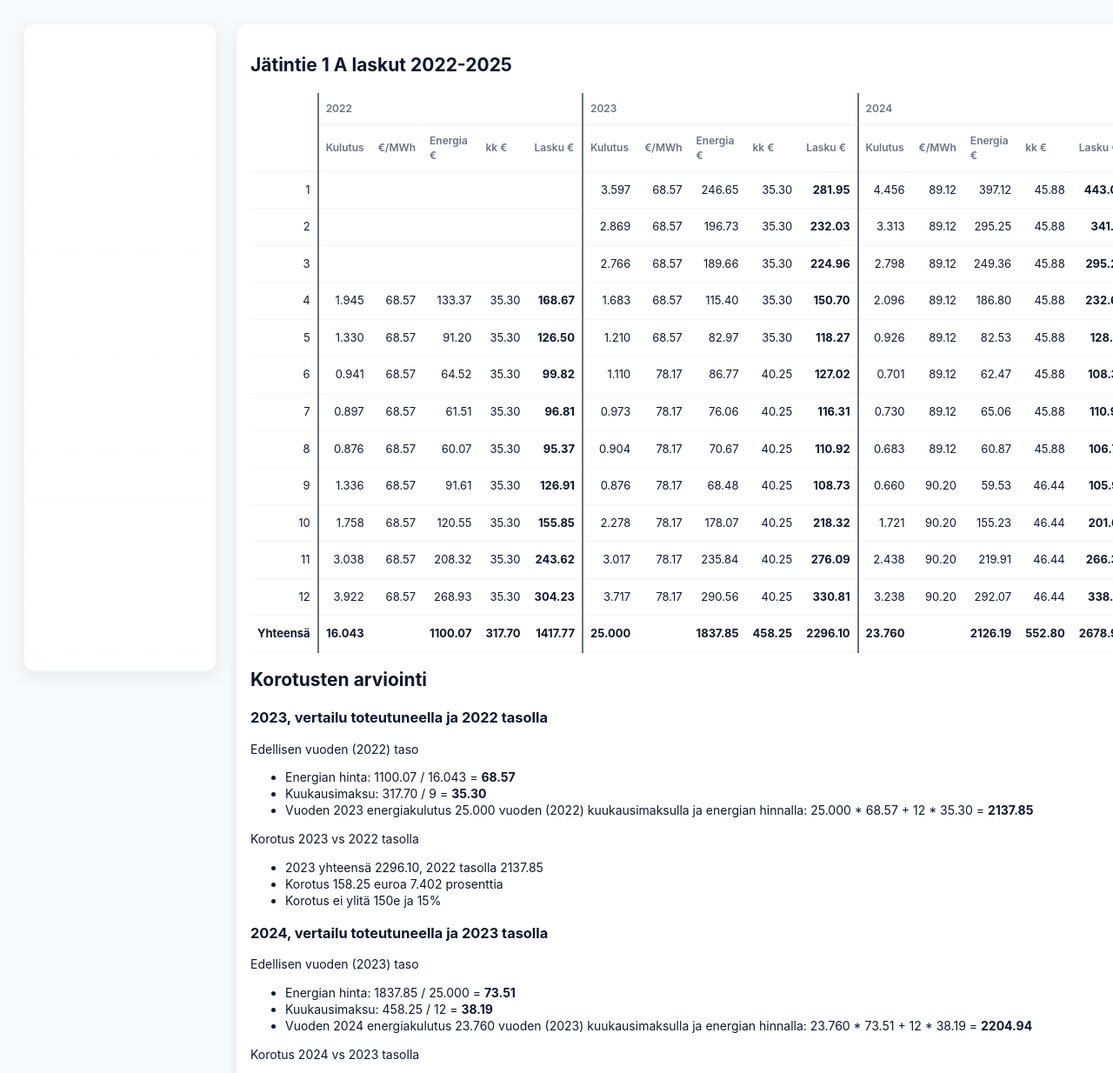
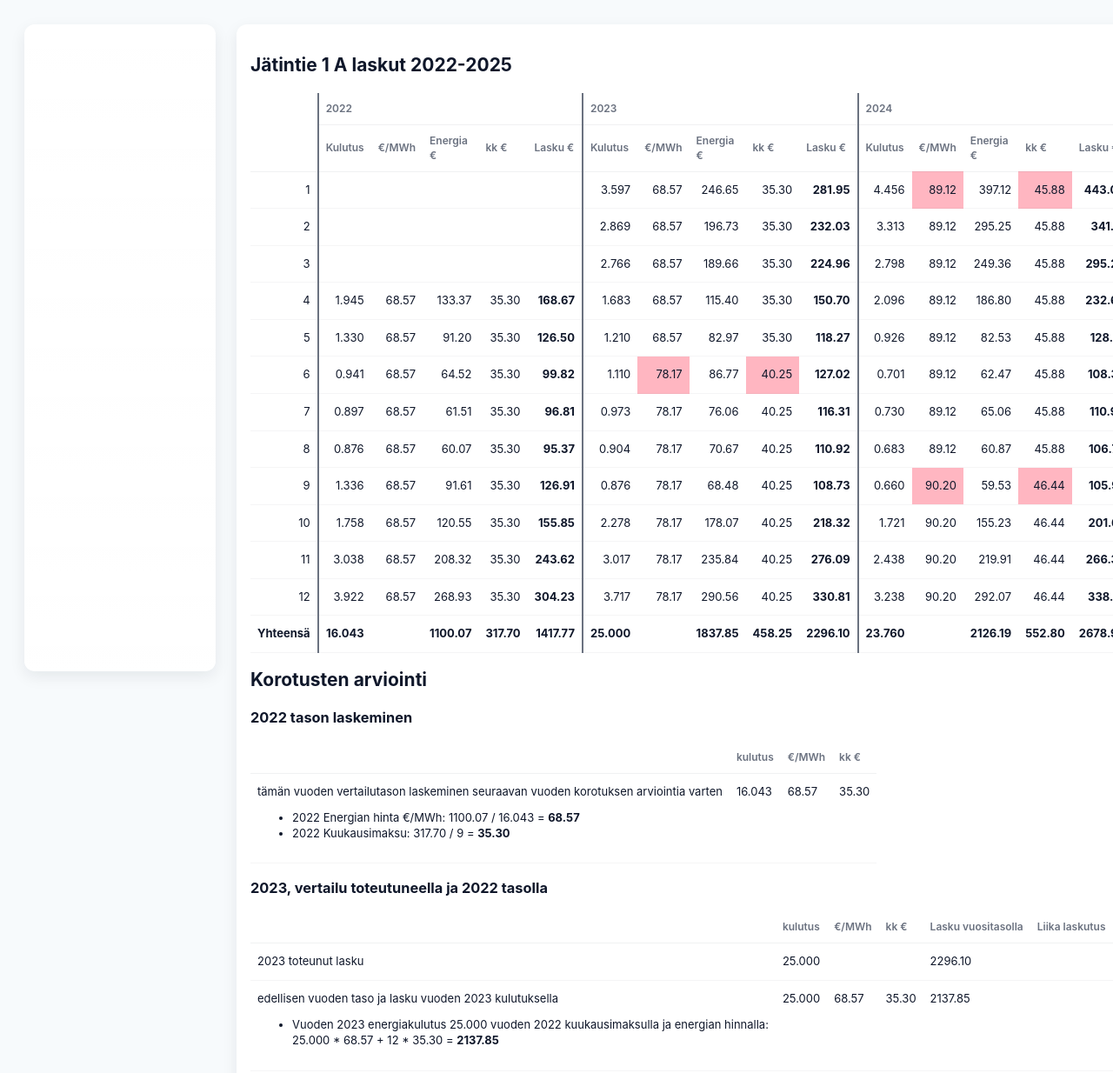
Before and after one commit to mikko-apo/kotibudjetti, a website: page docs/index.html in a window 1280 px wide. Shown: the top 1234 px of the page at 87% size. Drawn offline with Linux system fonts and the light colour scheme.

Commit message:
kaukolampo: improved year comparison ui

```diff
--- a/docs/index.html
+++ b/docs/index.html
@@ -238,7 +238,6 @@
         td {
             padding: 12px 8px;
             border-bottom: 1px solid rgba(15, 23, 42, 0.04);
-            vertical-align: middle
         }
 
         .amount {
--- a/docs/kotibudjetti.js
+++ b/docs/kotibudjetti.js
@@ -955,135 +955,9 @@
   var createState = defaultContext.createState.bind(defaultContext);
   var createForm = defaultContext.createForm.bind(defaultContext);
 
-  // ../ki-frame/src/component.ts
-  var SAFE_TEXT_TAGS = /* @__PURE__ */ new Set([
-    // Core text
-    "DIV",
-    "SPAN",
-    "P",
-    // Headings
-    "H1",
-    "H2",
-    "H3",
-    "H4",
-    "H5",
-    "H6",
-    // Inline
-    "A",
-    "STRONG",
-    "EM",
-    "CODE",
-    "PRE",
-    // Lists
-    "LI",
-    "DT",
-    "DD",
-    // Tables (cell-level only)
-    "TD",
-    "TH",
-    "CAPTION",
-    // Semantic containers
-    "SECTION",
-    "ARTICLE",
-    "HEADER",
-    "FOOTER",
-    "MAIN",
-    "NAV",
-    "ASIDE",
-    // Labels
-    "LABEL",
-    "LEGEND",
-    // Style
-    "B"
-  ]);
-  function isSafeTextHTMLElement(node) {
-    return node.nodeType === Node.ELEMENT_NODE && SAFE_TEXT_TAGS.has(node.tagName);
-  }
-  function setTextToNode(key, target, paramValue) {
-    if (target.nodeType === Node.TEXT_NODE || isSafeTextHTMLElement(target)) {
-      target.textContent = paramValue === null ? "" : String(paramValue);
-    } else {
-      throw new Error(`Node '${key}' node: ${target.nodeName} tag: '${target.tagName}' does not support .textContent in a meaningful way`);
-    }
-  }
-  function setTextRecursive(nodes, vals) {
-    if (!vals) return;
-    for (const key of Object.keys(vals)) {
-      const paramValue = vals[key];
-      const target = nodes[key];
-      if (!isDefined(target)) {
-        throw new Error(`Cannot set node text for node '${key}'`);
-      }
-      if (paramValue !== void 0) {
-        if (target instanceof Node) {
-          setTextToNode(key, target, paramValue);
-          target.textContent = paramValue === null ? "" : paramValue.toString();
-        } else if (target instanceof WrappedNode) {
-          setTextToNode(key, target.node, paramValue);
-        } else if (typeof paramValue === "object") {
-          setTextRecursive(target, paramValue);
-        } else {
-          throw new Error("Key '" + key + "' should be an object");
-        }
-      }
-    }
-  }
-  function setFieldsToUndefined(obj) {
-    if (isDefined(obj)) {
-      for (const key of Object.keys(obj)) {
-        obj[key] = void 0;
-      }
-    }
-  }
-  var Component = class extends WrappedNode {
-    constructor(nodes, params) {
-      super(nodes.root);
-      this.nodes = nodes;
-      this.params = params;
-    }
-    setText(values) {
-      setTextRecursive(this.nodes, values);
-    }
-    get functions() {
-      var _a2;
-      return (_a2 = this == null ? void 0 : this.params) == null ? void 0 : _a2.functions;
-    }
-    get states() {
-      var _a2;
-      return (_a2 = this == null ? void 0 : this.params) == null ? void 0 : _a2.states;
-    }
-    get components() {
-      var _a2;
-      return (_a2 = this == null ? void 0 : this.params) == null ? void 0 : _a2.states;
-    }
-    addName(n) {
-      var _a2, _b;
-      if ((_a2 = this.params) == null ? void 0 : _a2.name) {
-        this.params.name = `${(_b = this.params) == null ? void 0 : _b.name}:${n}`;
-      } else {
-        this.params = { ...this.params, name: n };
-      }
-    }
-    destroy() {
-      var _a2, _b;
-      if ((_a2 = this.params) == null ? void 0 : _a2.destroy) {
-        for (const destroy of Array.from((_b = this.params) == null ? void 0 : _b.destroy)) {
-          destroy.destroy();
-        }
-      }
-      setFieldsToUndefined(this.params);
-      setFieldsToUndefined(this.nodes);
-    }
-  };
-
   // src/kaukolampo/formatting.ts
   var printPower = (n) => n.toFixed(3);
   var printMoney = (n) => n.toFixed(2);
-
-  // src/kaukolampo/range.ts
-  function range2(from, to) {
-    return Array.from({ length: to - from + 1 }, (_, i2) => from + i2);
-  }
 
   // node_modules/decimal.js/decimal.mjs
   var EXP_LIMIT = 9e15;
@@ -3262,6 +3136,11 @@
   PI = new Decimal(PI);
   var decimal_default = Decimal;
 
+  // src/kaukolampo/range.ts
+  function range2(from, to) {
+    return Array.from({ length: to - from + 1 }, (_, i2) => from + i2);
+  }
+
   // src/kaukolampo/viivastyskorko.ts
   var HARD_CODED_PERIODS = [
     {
@@ -3421,6 +3300,43 @@
     return { excessTotal, paybackInterestTotal, months: months2 };
   }
 
+  // src/kaukolampo/powerUsageString.ts
+  function parseUnderscoreSeparatedYmNumbers(input2) {
+    if (typeof input2 !== "string") throw new TypeError("input must be a string");
+    const tokens = input2.split("_").map((t) => t.trim()).filter(Boolean);
+    if (tokens.length === 0) {
+      throw new Error("input must contain at least a year-month anchor");
+    }
+    const ymRegex = /^(\d{4})-(\d{1,2})$/;
+    const first = tokens[0];
+    const ymMatch = first.match(ymRegex);
+    if (!ymMatch) {
+      throw new Error(`first token must be year-month in form YYYY-M: got "${first}"`);
+    }
+    const year = Number(ymMatch[1]);
+    const month2 = Number(ymMatch[2]);
+    if (!Number.isInteger(year) || !Number.isInteger(month2) || month2 < 1 || month2 > 12) {
+      throw new Error(`invalid year-month anchor: "${first}"`);
+    }
+    const from = { year, month: month2 };
+    let idx = ymToIndex(from);
+    const numbers = {};
+    const numberTokens = tokens.slice(1);
+    if (numberTokens.length === 0) {
+      return { from, to: from, numbers };
+    }
+    for (const t of numberTokens) {
+      const v = decimal_default(t);
+      if (!v.isFinite()) {
+        throw new Error(`expected numeric token but got "${t}"`);
+      }
+      numbers[idx] = v;
+      idx += 1;
+    }
+    const to = indexToYm(idx - 1);
+    return { from, to, numbers };
+  }
+
   // src/kaukolampo/prices/tuusulanjarvenLampo.ts
   var tuusulanjarvenLampo = {
     id: "tula-pepi",
@@ -3478,44 +3394,8 @@
     ]
   };
 
-  // src/kaukolampo/powerUsageString.ts
-  function parseUnderscoreSeparatedYmNumbers(input2) {
-    if (typeof input2 !== "string") throw new TypeError("input must be a string");
-    const tokens = input2.split("_").map((t) => t.trim()).filter(Boolean);
-    if (tokens.length === 0) {
-      throw new Error("input must contain at least a year-month anchor");
-    }
-    const ymRegex = /^(\d{4})-(\d{1,2})$/;
-    const first = tokens[0];
-    const ymMatch = first.match(ymRegex);
-    if (!ymMatch) {
-      throw new Error(`first token must be year-month in form YYYY-M: got "${first}"`);
-    }
-    const year = Number(ymMatch[1]);
-    const month2 = Number(ymMatch[2]);
-    if (!Number.isInteger(year) || !Number.isInteger(month2) || month2 < 1 || month2 > 12) {
-      throw new Error(`invalid year-month anchor: "${first}"`);
-    }
-    const from = { year, month: month2 };
-    let idx = ymToIndex(from);
-    const numbers = {};
-    const numberTokens = tokens.slice(1);
-    if (numberTokens.length === 0) {
-      return { from, to: from, numbers };
-    }
-    for (const t of numberTokens) {
-      const v = decimal_default(t);
-      if (!v.isFinite()) {
-        throw new Error(`expected numeric token but got "${t}"`);
-      }
-      numbers[idx] = v;
-      idx += 1;
-    }
-    const to = indexToYm(idx - 1);
-    return { from, to, numbers };
-  }
-
   // src/kaukolampo/kaukolampoUi.ts
+  var showIncrease = (inc) => styles({ backgroundColor: !inc || inc === 0 ? "" : inc > 0 ? "lightpink" : "lightgreen" });
   var borderLeft = { styles: { borderLeft: "2px solid #6b7280" } };
   function BillItemTDs() {
     const power = td(borderLeft);
@@ -3523,17 +3403,17 @@
     const powerPrice = td();
     const monthlyFee = td();
     const total = b();
-    const billTDs = new Component({ power, mwPrice, powerPrice, monthlyFee, total });
-    const setText = (info) => billTDs.setText({
-      power: (info == null ? void 0 : info.power) ? printPower(info.power) : "",
-      mwPrice: (info == null ? void 0 : info.mWPrice) ? printMoney(info.mWPrice) : "",
-      // styles(showIncrease(monthInfo.monthlyMWPriceHasIncreased))
-      powerPrice: (info == null ? void 0 : info.powerPrice) ? printMoney(info.powerPrice) : "",
-      monthlyFee: (info == null ? void 0 : info.monthlyFee) ? printMoney(info.monthlyFee) : "",
-      // styles(showIncrease(monthInfo.monthlyFeeHasIncreased)),
-      total: info.powerPrice && info.monthlyFee ? printMoney(info.powerPrice.add(info.monthlyFee)) : ""
-      // should be bold
-    });
+    const setText = (info) => {
+      addItems(power, (info == null ? void 0 : info.power) ? printPower(info.power) : "");
+      addItems(mwPrice, (info == null ? void 0 : info.mWPrice) ? printMoney(info.mWPrice) : "", showIncrease(info.monthlyMWPriceHasIncreased));
+      addItems(powerPrice, (info == null ? void 0 : info.powerPrice) ? printMoney(info.powerPrice) : "");
+      addItems(
+        monthlyFee,
+        (info == null ? void 0 : info.monthlyFee) ? printMoney(info.monthlyFee) : "",
+        showIncrease(info.monthlyFeeHasIncreased)
+      );
+      addItems(total, info.powerPrice && info.monthlyFee ? printMoney(info.powerPrice.add(info.monthlyFee)) : "");
+    };
     return {
       billTDList: [power, mwPrice, powerPrice, monthlyFee, td(total)],
       setText
@@ -3598,8 +3478,9 @@
       mWPrice: mwPrice.mul(totalEnergy).mul(adjustment)
     };
   }
-  function compareYears(comparedYears, adjustedPricing, totalsByYear, excessBillingAll, years) {
-    return comparedYears.map((y) => {
+  function compareYears(firstYear, comparedYears, adjustedPricing, totalsByYear, excessBillingAll, years) {
+    const thisYearComparisonTitle = "t\xE4m\xE4n vuoden vertailutason laskeminen seuraavan vuoden korotuksen arviointia varten";
+    const compared = comparedYears.map((y) => {
       const prevYear = y - 1;
       const adjustedPricingForPreviousYear = adjustedPricing[prevYear];
       const prevTotals = adjustedPricingForPreviousYear || totalsByYear[prevYear];
@@ -3619,6 +3500,12 @@
       );
       const totalWithPrevYearLevelPlus150 = totalWithPrevYearLevel.add(150);
       const excessBilling = totalWithThisYearLevel.minus(totalWithPrevYearLevelPlus150);
+      const levelForNextYearMwPrice = printMoney(
+        priceIncreaseTooMuch ? adjusted.mWPrice.div(adjusted.totalEnergy) : totals.mWPrice.div(totals.totalEnergy)
+      );
+      const levelForNextYearMonthlyFee = printMoney(
+        priceIncreaseTooMuch ? adjusted.monthlyFee.div(adjusted.monthCount) : totals.monthlyFee.div(totals.monthCount)
+      );
       if (priceIncreaseTooMuch) {
         adjustedPricing[y] = adjusted;
         excessBillingAll[y] = excessBilling;
@@ -3636,45 +3523,69 @@
           )
         )
       ] : [li("Korotus ei ylit\xE4 150e ja 15%")];
-      const explainAdjustment = priceIncreaseTooMuch && y !== years[years.length - 1] && p(
-        "Koska vuositasoista laskua piti korjata, seuraavan vuoden laskutuksessa k\xE4ytet\xE4\xE4n t\xE4m\xE4n vuoden tasona viimevuoden tasoa * korjauskerroin",
+      const explainAdjustment = (priceIncreaseTooMuch2) => priceIncreaseTooMuch2 ? p(
         ul(
+          li(
+            "Liian laskutuksen takia seuraavan vuoden laskutuksessa k\xE4ytet\xE4\xE4n t\xE4m\xE4n vuoden tasona viimevuoden tasoa * korjauskerroin"
+          ),
           li(
             `Korjauskerroin: ${printMoney(totalWithPrevYearLevelPlus150)}/${printMoney(totalWithPrevYearLevel)} = ${printPower(adjusted.adjustment)}`
           ),
           li(
             `Energian hinta: ${printMoney(prevAvgMwPrice)} * ${printPower(adjusted.adjustment)} = `,
-            b(printMoney(adjusted.mWPrice.div(adjusted.totalEnergy)))
+            b(levelForNextYearMwPrice)
           ),
           li(
             `Kuukausi: ${printMoney(prevAvgMonthlyFee)} * ${printPower(adjusted.adjustment)} = `,
-            b(printMoney(adjusted.monthlyFee.div(adjusted.monthCount)))
+            b(levelForNextYearMonthlyFee)
           )
+        )
+      ) : p(
+        ul(
+          li("Taso saadaan laskemalla keskiarvot"),
+          li(
+            `Energian hinta: ${printMoney(totals.mWPrice)} / ${printPower(totals.totalEnergy)} = `,
+            b(levelForNextYearMwPrice)
+          ),
+          li(`Kuukausi: ${printMoney(totals.monthlyFee)} / ${totals.monthCount} = `, b(levelForNextYearMonthlyFee))
         )
       );
       return div(
         h3(`${y}, vertailu toteutuneella ja ${prevYear} tasolla`),
-        p(
-          `Edellisen vuoden (${y - 1}) taso`,
+        table(
+          styles({ width: "auto" }),
+          thead(tr(th(""), th("kulutus"), th("\u20AC/MWh"), th("kk \u20AC"), th("Lasku vuositasolla"), th("Liika laskutus"))),
+          tbody(
+            styles({ verticalAlign: "top" }),
+            tr(
+              td(`${y} toteunut lasku`),
+              td(printPower(totals.totalEnergy)),
+              td(),
+              td(),
+              td(printMoney(totalWithThisYearLevel)),
+              td()
+            ),
+            tr(
+              td(
+                `edellisen vuoden taso ja lasku vuoden ${y} kulutuksella`,
                 ul(
-            adjustedPricingForPreviousYear && li(b("K\xE4ytet\xE4\xE4n korjattua tasoa")),
                   li(
-              `Energian hinta: ${printMoney(prevTotals.mWPrice)} / ${printPower(prevTotals.totalEnergy)} = `,
-              b(printMoney(prevAvgMwPrice))
-            ),
-            li(
-              `Kuukausimaksu: ${printMoney(prevTotals.monthlyFee)} / ${prevTotals.monthCount} = `,
-              b(printMoney(prevAvgMonthlyFee))
-            ),
-            li(
-              `Vuoden ${y} energiakulutus ${printPower(totals.totalEnergy)} vuoden (${y - 1}) kuukausimaksulla ja energian hinnalla: `,
+                    `Vuoden ${y} energiakulutus ${printPower(totals.totalEnergy)} vuoden ${y - 1} kuukausimaksulla ja energian hinnalla: `,
+                    br(),
                     `${printPower(totals.totalEnergy)} * ${printMoney(prevAvgMwPrice)} + ${totals.monthCount} * ${printMoney(prevAvgMonthlyFee)} = `,
                     b(printMoney(totalWithPrevYearLevel))
                   )
                 )
               ),
-        p(
-          `Korotus ${y} vs ${prevYear} tasolla`,
+              td(printPower(totals.totalEnergy)),
+              td(printMoney(prevAvgMwPrice)),
+              td(printMoney(prevAvgMonthlyFee)),
+              td(printMoney(totalWithPrevYearLevel)),
+              td()
+            ),
+            tr(
+              td(
+                `Korotuksen arvionti vuodelle ${y}`,
                 ul(
                   li(
                     `${y} yhteens\xE4 ${printMoney(totalWithThisYearLevel)}, ${prevYear} tasolla ${printMoney(totalWithPrevYearLevel)}`
@@ -3683,9 +3594,55 @@
                   princeIncreaseInfo
                 )
               ),
-        explainAdjustment
+              td(),
+              td(),
+              td(),
+              td(priceIncreaseTooMuch && printMoney(totalWithPrevYearLevelPlus150)),
+              td(priceIncreaseTooMuch && b(printMoney(excessBilling)))
+            ),
+            tr(
+              td(thisYearComparisonTitle, explainAdjustment(priceIncreaseTooMuch)),
+              td(),
+              td(levelForNextYearMwPrice),
+              td(levelForNextYearMonthlyFee),
+              td()
+            )
+          )
+        )
       );
     });
+    const firstYearTotals = totalsByYear[firstYear];
+    const firstAvgMwPrice = printMoney(firstYearTotals.mWPrice.div(firstYearTotals.totalEnergy));
+    const firstAvgMonthlyFee = printMoney(firstYearTotals.monthlyFee.div(firstYearTotals.monthCount));
+    return [
+      h3(`${firstYear} tason laskeminen`),
+      table(
+        styles({ width: "auto" }),
+        thead(tr(th(""), th("kulutus"), th("\u20AC/MWh"), th("kk \u20AC"))),
+        tbody(
+          styles({ verticalAlign: "top" }),
+          tr(
+            td(
+              thisYearComparisonTitle,
+              ul(
+                li(
+                  `${firstYear} Energian hinta \u20AC/MWh: ${printMoney(firstYearTotals.mWPrice)} / ${printPower(firstYearTotals.totalEnergy)} = `,
+                  b(firstAvgMwPrice)
+                ),
+                li(
+                  `${firstYear} Kuukausimaksu: ${printMoney(firstYearTotals.monthlyFee)} / ${firstYearTotals.monthCount} = `,
+                  b(firstAvgMonthlyFee)
+                )
+              )
+            ),
+            td(printPower(firstYearTotals.totalEnergy)),
+            td(firstAvgMwPrice),
+            td(firstAvgMonthlyFee)
+          )
+        )
+      ),
+      ...compared
+    ];
   }
   function excessBillingPaybackInterest(excessYears, adjustedPricing, monthlyPricing) {
     const { excessTotal, paybackInterestTotal, months: months2 } = calculatePaybackInterest(
@@ -3723,11 +3680,11 @@
       paybackInterestTotal
     };
   }
-  function evaluatePriceIncreases(years, totalsByYear, monthlyPricing) {
-    const comparedYears = years.slice(1);
+  function priceIncreasesAndPaybackInterest(years, totalsByYear, monthlyPricing) {
+    const [firstYear, ...comparedYears] = years;
     const adjustedPricing = {};
     const excessBillingAll = {};
-    const yearComparison = compareYears(comparedYears, adjustedPricing, totalsByYear, excessBillingAll, years);
+    const yearComparison = compareYears(firstYear, comparedYears, adjustedPricing, totalsByYear, excessBillingAll, years);
     const excessYears = comparedYears.filter((y) => excessBillingAll[y]);
     const { root: paybackInterest, paybackInterestTotal } = excessBillingPaybackInterest(
       excessYears,
@@ -3772,7 +3729,9 @@
       const newTotals = calculateMonthlyYearBillTotals(years, monthlyPricing, powerUsage2);
       totalsByYear.set(newTotals.totalsByYear);
       monthSummary.set(newTotals.monthSummary);
-      priceIncreases.replaceChildren(evaluatePriceIncreases(years, newTotals.totalsByYear, newTotals.monthSummary));
+      priceIncreases.replaceChildren(
+        priceIncreasesAndPaybackInterest(years, newTotals.totalsByYear, newTotals.monthSummary)
+      );
     });
     const { bills } = billSummary(address2, years, monthSummary, totalsByYear);
     powerUsageState.set(powerUsage.numbers);
```
Also changed, not shown: src/kaukolampo/kaukolampo.test.ts (+11 -5 lines), src/kaukolampo/kaukolampoUi.ts (+130 -51 lines), README.md. Lines whose indentation alone changed are shown as unchanged.
